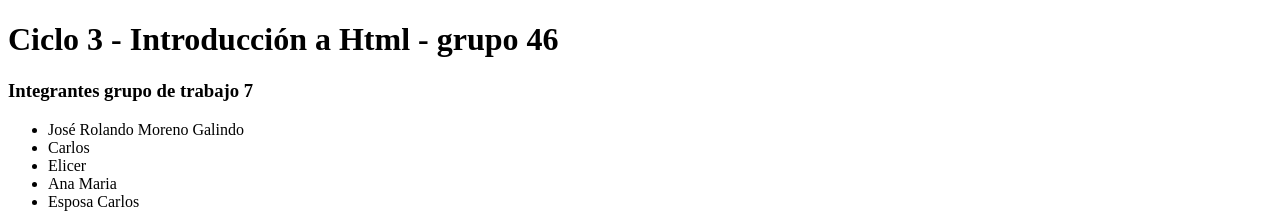
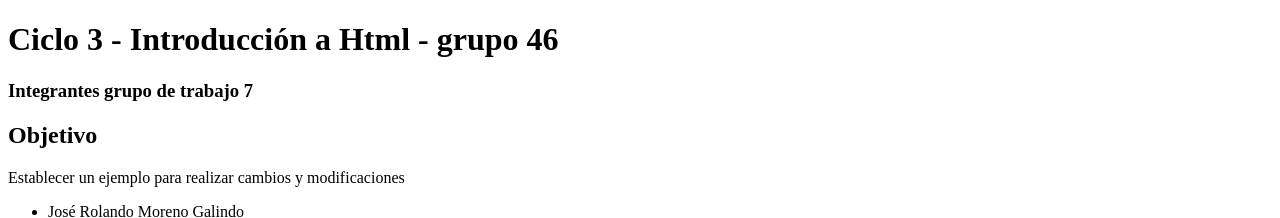
Before and after one commit to joromoga28/Clase_html, a plain HTML site: page introduccion_html/index.html in a window 1280 px wide. Shown: the top 218 px of the page. Drawn offline with Linux system fonts and the light colour scheme.

Commit message:
modificacion objetivo

```diff
--- a/introduccion_html/index.html
+++ b/introduccion_html/index.html
@@ -18,6 +18,8 @@
     </h1>
     <h3>Integrantes grupo de trabajo 7
     </h3>
+    <h2>Objetivo</h2>
+        <p> Establecer un ejemplo para realizar cambios y modificaciones </p>
         <ul>
             <li> Jos&eacute; Rolando Moreno Galindo</li>
             <li>Carlos</li>
```
